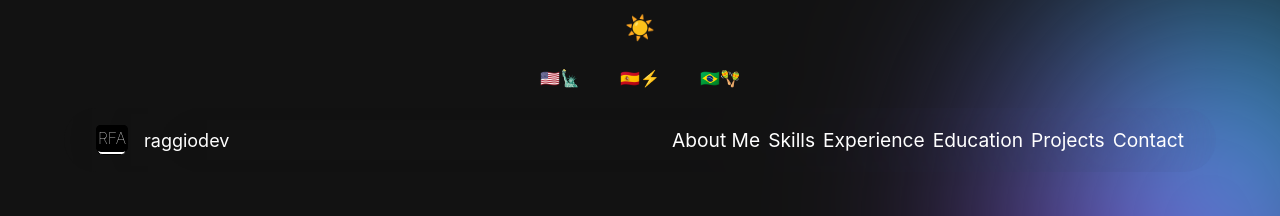
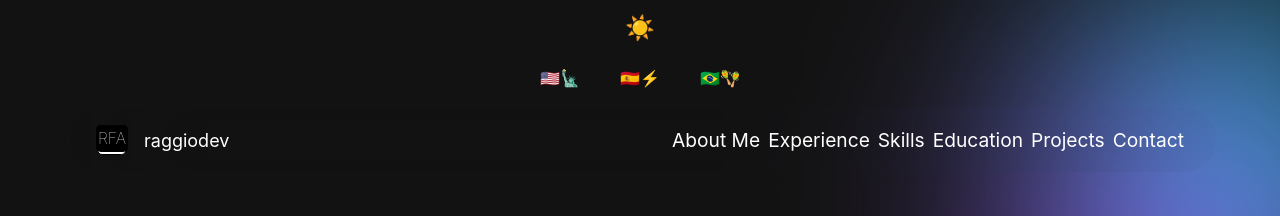
Before and after one commit to raggiodev/portfolio, a React (Vite) app: page / in a window 1280 px wide. Shown: the top 216 px of the page. Built offline with nearby package versions, Linux system fonts and the light colour scheme.

Commit message:
Arreglo lugar en navbar 1

```diff
--- a/src/components/Navbar.jsx
+++ b/src/components/Navbar.jsx
@@ -17,7 +17,7 @@ const linkVariant = {
 
 const Navbar = () => {
   const { t } = useTranslation();
-  const links = ["about", "skills", "experience", "education", "projects", "contact"];
+  const links = ["about", "experience", "skills", "education", "projects", "contact"];
 
   return (
     <motion.nav variants={navbarVariant} initial="hidden" animate="visible">
```
